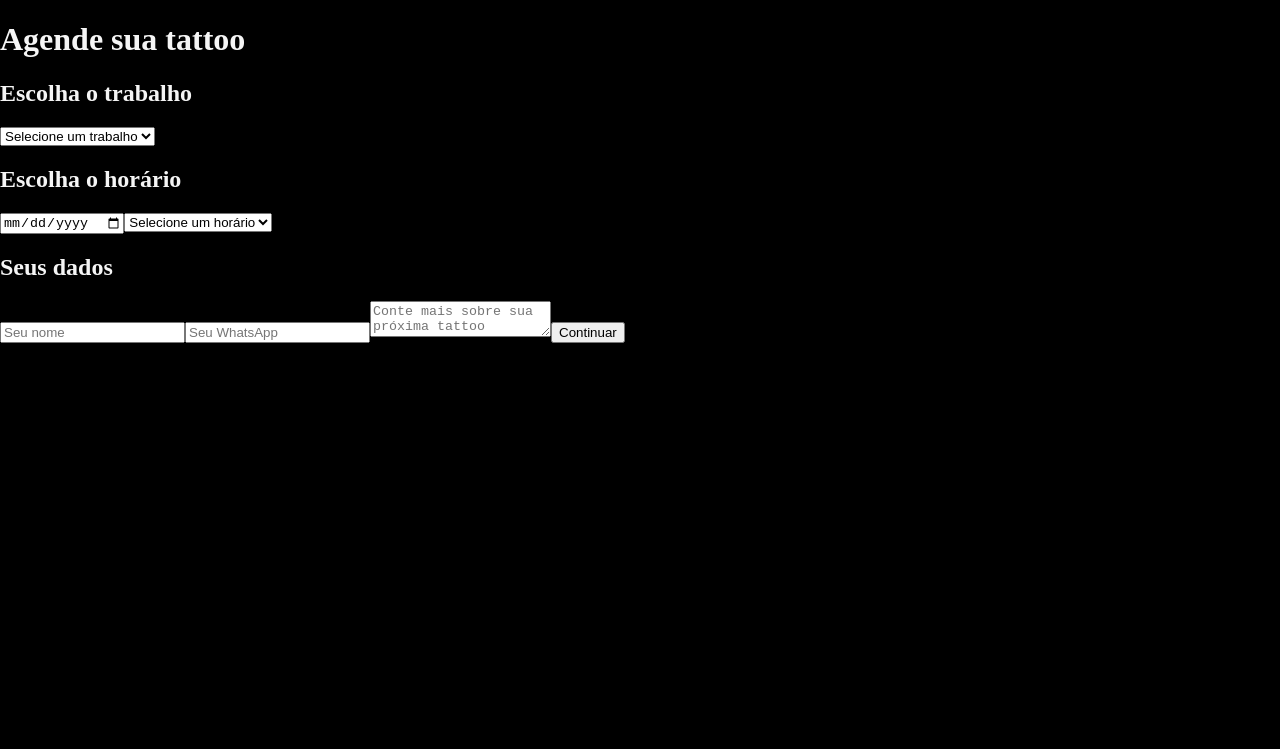
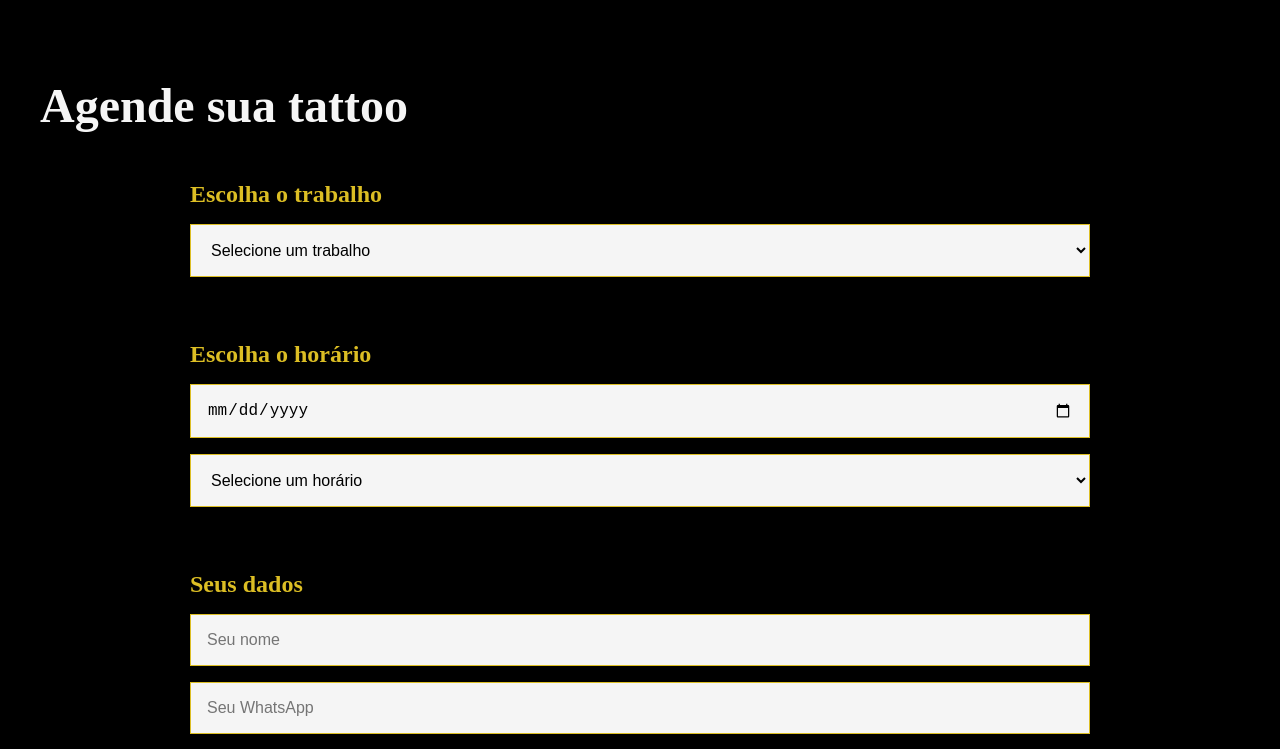
Before and after one commit to nvini16/TATOO, a React (Vite) app: page /Agendamento in a window 1280 px wide. Shown: the top 749 px of the page. Built offline with nearby package versions, Linux system fonts and the light colour scheme.

Commit message:
style: aplicar identidade visual ao agendamento

```diff
--- a/src/index.css
+++ b/src/index.css
@@ -504,3 +504,87 @@ body {
   color: var(--marsali-tatoo-color-green);
   text-decoration: none;
 }
+
+/* AGENDAMENTOS  */
+
+.agendamento-page {
+  min-height: 100vh;
+  background-color: var(--marsali-tatoo-color-black);
+  color: var(--marsali-tatoo-color-white);
+  padding: 80px 40px;
+}
+
+.agendamento-page h1 {
+  color: var(--marsali-tatoo-color-white);
+  font-size: 48px;
+  line-height: 1.1;
+  margin: 0 0 48px;
+  font-weight: 700;
+  max-width: 900;
+  margin-left: auto;
+  margin-right: auto;
+}
+
+.agendamento-page h2 {
+  color: var(--marsali-tatoo-color-gold);
+  font-size: 24px;
+  margin: 0 0 16px;
+  font-weight: 700;
+}
+
+.agendamento-page section,
+.agendamento-page form {
+  margin-bottom: 48px;
+  max-width: 900px;
+  margin-left: auto;
+  margin-right: auto;
+}
+
+.agendamento-page input,
+.agendamento-page select,
+.agendamento-page textarea {
+  width: 100%;
+  box-sizing: border-box;
+  padding: 16px;
+  margin-bottom: 16px;
+  border: 1px solid var(--marsali-tatoo-color-gold);
+  background-color: var(--marsali-tatoo-color-white);
+  color: var(--marsali-tatoo-color-black);
+  font-size: 16px;
+}
+
+.agendamento-page input:focus,
+.agendamento-page select:focus,
+.agendamento-page textarea:focus {
+  border: 3px solid var(--marsali-tatoo-color-green);
+  outline: none;
+}
+
+.agendamento-page button {
+  padding: 16px 32px;
+  border: 1px solid var(--marsali-tatoo-color-gold);
+  background-color: var(--marsali-tatoo-color-green);
+  color: var(--marsali-tatoo-color-white);
+  font-size: 16px;
+  font-weight: 700;
+  cursor: pointer;
+}
+
+.agendamento-page button:hover {
+  background-color: var(--marsali-tatoo-color-dark-green);
+}
+
+.agendamento-page textarea {
+  min-height: 160px;
+  resize: vertical;
+}
+
+@media (max-width: 768px) {
+  .agendamento-page {
+    padding: 48px 20px;
+  }
+
+  .agendamento-page h1 {
+    font-size: 36px;
+  }
+}
--- a/src/pages/Agendamentos.jsx
+++ b/src/pages/Agendamentos.jsx
@@ -5,7 +5,7 @@ function Agendamento() {
     }
 
     return (
-        <main>
+        <main className="agendamento-page">
             <h1>Agende sua tattoo</h1>
 
             <section>
```
